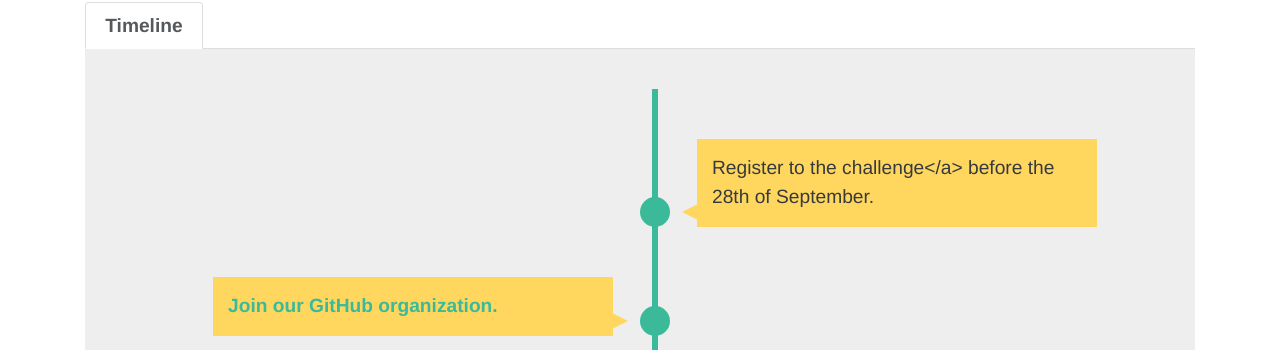
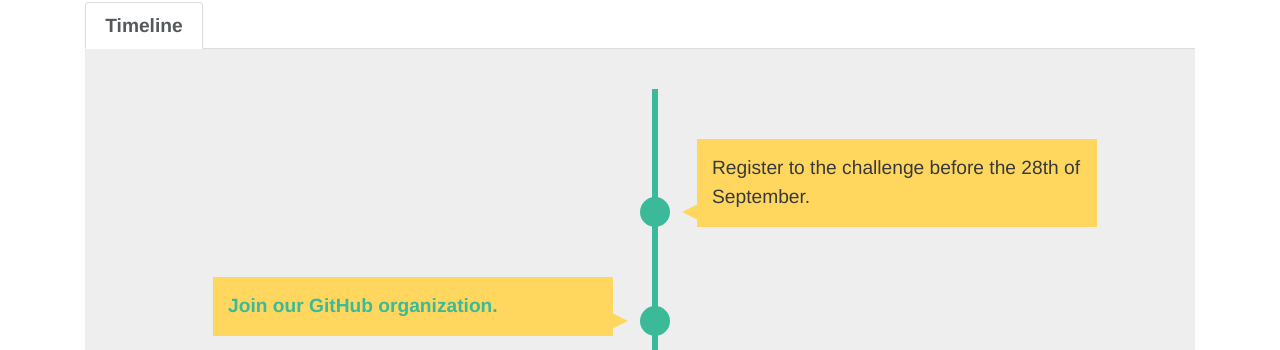
Before and after one commit to mozilla/mozilla-campus-clubs, a Jekyll site: the page built from _pages/challenge.md, in a window 1280 px wide and 900 px high, scrolled down 1165 px. Shown: the part 103-453 px from the top of the window. Built offline with Jekyll 4.4.1, drawn with Linux system fonts in a browser that asks for light colours; some web fonts are replaced.

Commit message:
remove tag

```diff
--- a/_pages/challenge.md
+++ b/_pages/challenge.md
@@ -47,7 +47,7 @@ The project maintainer of the project you are going to contribute to, and the Ca
     <ul>
       <li>
         <div>
-          Register to the challenge</a> before the 28th of September.
+          Register to the challenge before the 28th of September.
         </div>
       </li>
       <li>
```
